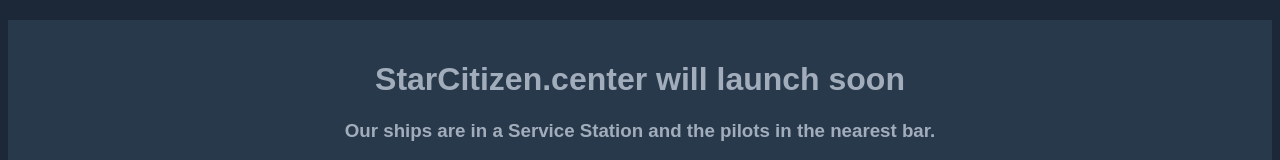
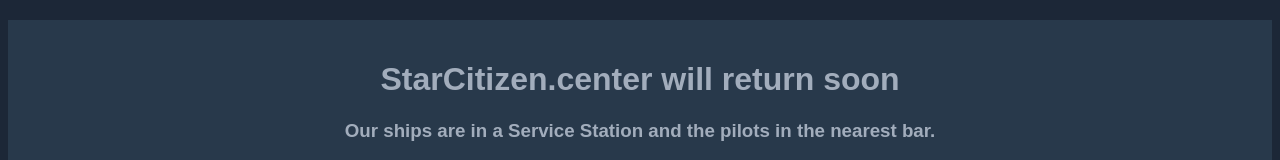
Before and after one commit to mobiglas/sccenter-maintenance, a plain HTML site: page index.html in a window 1280 px wide. Shown: the top 160 px of the page. Drawn offline with Linux system fonts and the light colour scheme; grey boxes are pictures that could not be loaded; a web font is replaced by a local one.

Commit message:
Update maintenance title

```diff
--- a/index.html
+++ b/index.html
@@ -32,7 +32,7 @@
 </head>
 <body>
 <main>
-    <h1>StarCitizen.center will launch soon</h1>
+    <h1>StarCitizen.center will return soon</h1>
     <h3>Our ships are in a Service Station and the pilots in the nearest bar.</h3>
     <img src="main.gif" alt="working hard"/>
     <div>
```
